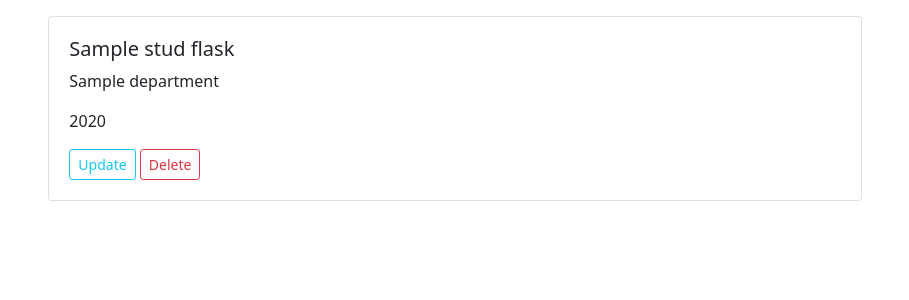
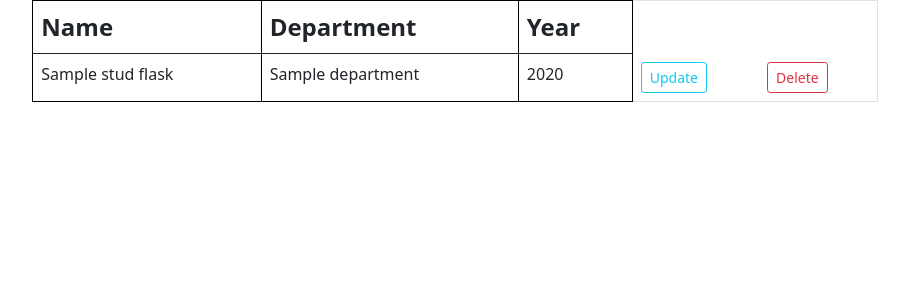
Before and after one commit to zoro-king/studentDB, a Flask app: page / in a window 1280 px wide. Shown: the part 56-356 px from the top of the page, without its empty margins (185-1094 px from the left). Run offline with Flask 2, Linux system fonts and the light colour scheme; a database or web service that is not in the repository returns one stand-in record (values such as "Sample title"); some libraries are stand-ins or nearby versions.

Commit message:
displaying the data in table format

```diff
--- a/application/templates/view_studentdb.html
+++ b/application/templates/view_studentdb.html
@@ -1,7 +1,38 @@
 {% extends "layout.html" %}
 {% block content %}
+<script src="https://code.jquery.com/jquery-3.6.0.min.js"></script>
+<script src="https://cdnjs.cloudflare.com/ajax/libs/jquery.tablesorter/2.31.1/js/jquery.tablesorter.min.js"></script>
+
+
+
+<style>
+    table {
+      border-collapse: collapse;
+    }
+
+    table, th, td {
+      border: 1px solid black;
+    }
+    td.no-border {
+        border: none;
+    }
+    table th.header {
+        font-size: 1.5em;
+        padding-right: 0.5em;
+    }
+
+    </style>
+<table id="example" class="table table-hover  tablesorter ">
+    <thead>
+    <tr>
+        <th data-sort="string" class="header">Name</th>
+        <th data-sort="string" class="header">Department</th>
+        <th class="header">Year</th>
+    </tr>
+</thead>
+<tbody>
     {% for stud in student %}
-    <div class="card p-1 m-3">
+    <!--  <div class="card p-1 m-3">
         <div class="card-body">
             <h5 class="card-title">{{ stud.name }}</h5>
             <p class="class-text">{{ stud.department }}</p>
@@ -11,7 +42,25 @@
 
             <a href="{{ url_for('delete_stud' ,id = stud._id ) }}" class="btn btn-outline-danger btn-sm">Delete</a>
         </div>
-    </div>
-    {% endfor %}
+    </div>-->
+        <tr>
+          <td>{{stud.name}}</td>
+          <td>{{stud.department}}</td>
+          <td>{{stud.year}}</td>
+          <td class="no-border"><a href="{{ url_for('update_stud' ,id = stud._id ) }}" class="btn btn-outline-info btn-sm">Update</a></td>
+        <td class="no-border"><a href="{{ url_for('delete_stud' ,id = stud._id ) }}" class="btn btn-outline-danger btn-sm">Delete</a></td>
+
+        </tr>
+        {% endfor %}
+    </tbody>
+      </table>
+
+      <script>
+        $(document).ready(function() {
+          $(".tablesorter").tablesorter();
+        });
+
+      </script>
+
 
 {% endblock %}
```
